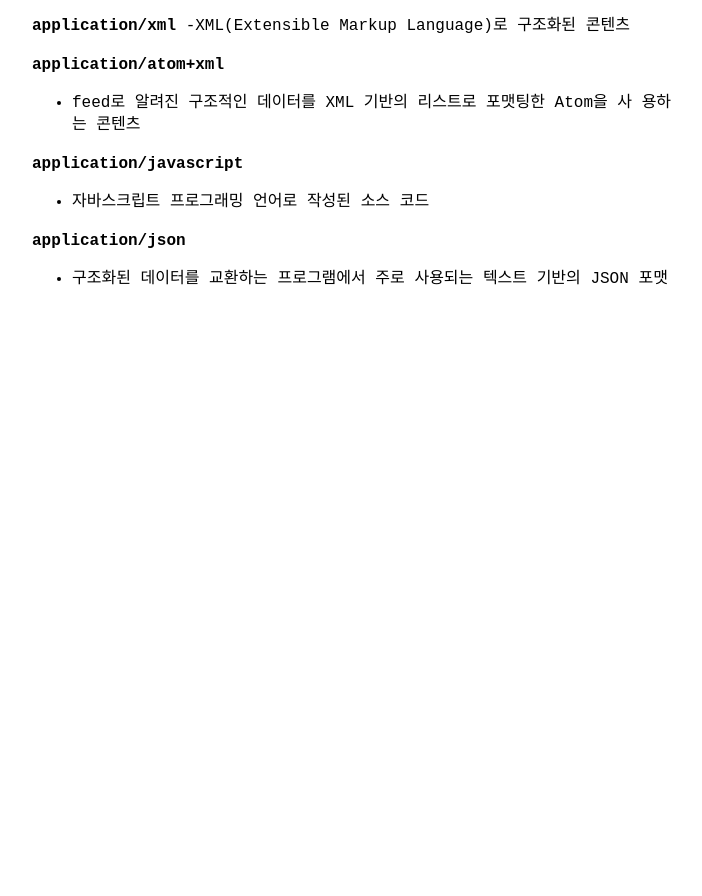
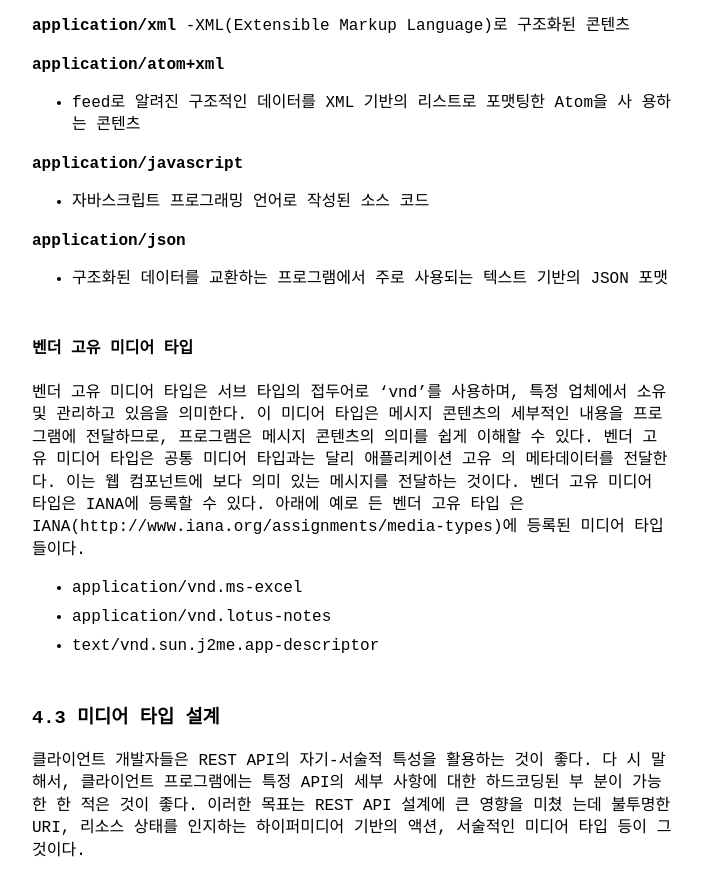
Before and after one commit to khjzzm/khjzzm.github.io, a Jekyll site: the page built from _posts/2023-02-22-Rest-API-Design-Pattern.md, in a window 1280 px wide and 900 px high, scrolled down 15013 px. Shown: the top 896 px of the window, without its empty margins (288-990 px from the left). Built offline with Jekyll 4.4.1, drawn with Linux system fonts in a browser that asks for light colours; before the commit the page ends 15383 px from its top, so only the background shows below that.

Commit message:
벤더 고유 미디어 타입

```diff
--- a/_posts/2023-02-22-Rest-API-Design-Pattern.md
+++ b/_posts/2023-02-22-Rest-API-Design-Pattern.md
@@ -432,3 +432,18 @@ IANAInternet Assigned Numbers Authority02는 등록된 미디어 타입을 관
 
 **application/json**
 - 구조화된 데이터를 교환하는 프로그램에서 주로 사용되는 텍스트 기반의 JSON 포맷
+
+#### 벤더 고유 미디어 타입
+벤더 고유 미디어 타입은 서브 타입의 접두어로 ‘vnd’를 사용하며, 특정 업체에서 소유 및 관리하고 있음을 의미한다.
+이 미디어 타입은 메시지 콘텐츠의 세부적인 내용을 프로그램에 전달하므로, 프로그램은 메시지 콘텐츠의 의미를 쉽게 이해할 수 있다.
+벤더 고유 미디어 타입은 공통 미디어 타입과는 달리 애플리케이션 고유 의 메타데이터를 전달한다.
+이는 웹 컴포넌트에 보다 의미 있는 메시지를 전달하는 것이다.
+벤더 고유 미디어 타입은 IANA에 등록할 수 있다. 아래에 예로 든 벤더 고유 타입 은 IANA(http://www.iana.org/assignments/media-types)에 등록된 미디어 타입들이다.
+- application/vnd.ms-excel
+- application/vnd.lotus-notes
+- text/vnd.sun.j2me.app-descriptor
+
+
+### 4.3 미디어 타입 설계
+클라이언트 개발자들은 REST API의 자기-서술적 특성을 활용하는 것이 좋다. 다 시 말해서, 클라이언트 프로그램에는 특정 API의 세부 사항에 대한 하드코딩된 부 분이 가능한 한 적은 것이 좋다.
+이러한 목표는 REST API 설계에 큰 영향을 미쳤 는데 불투명한 URI, 리소스 상태를 인지하는 하이퍼미디어 기반의 액션, 서술적인 미디어 타입 등이 그것이다.
```
